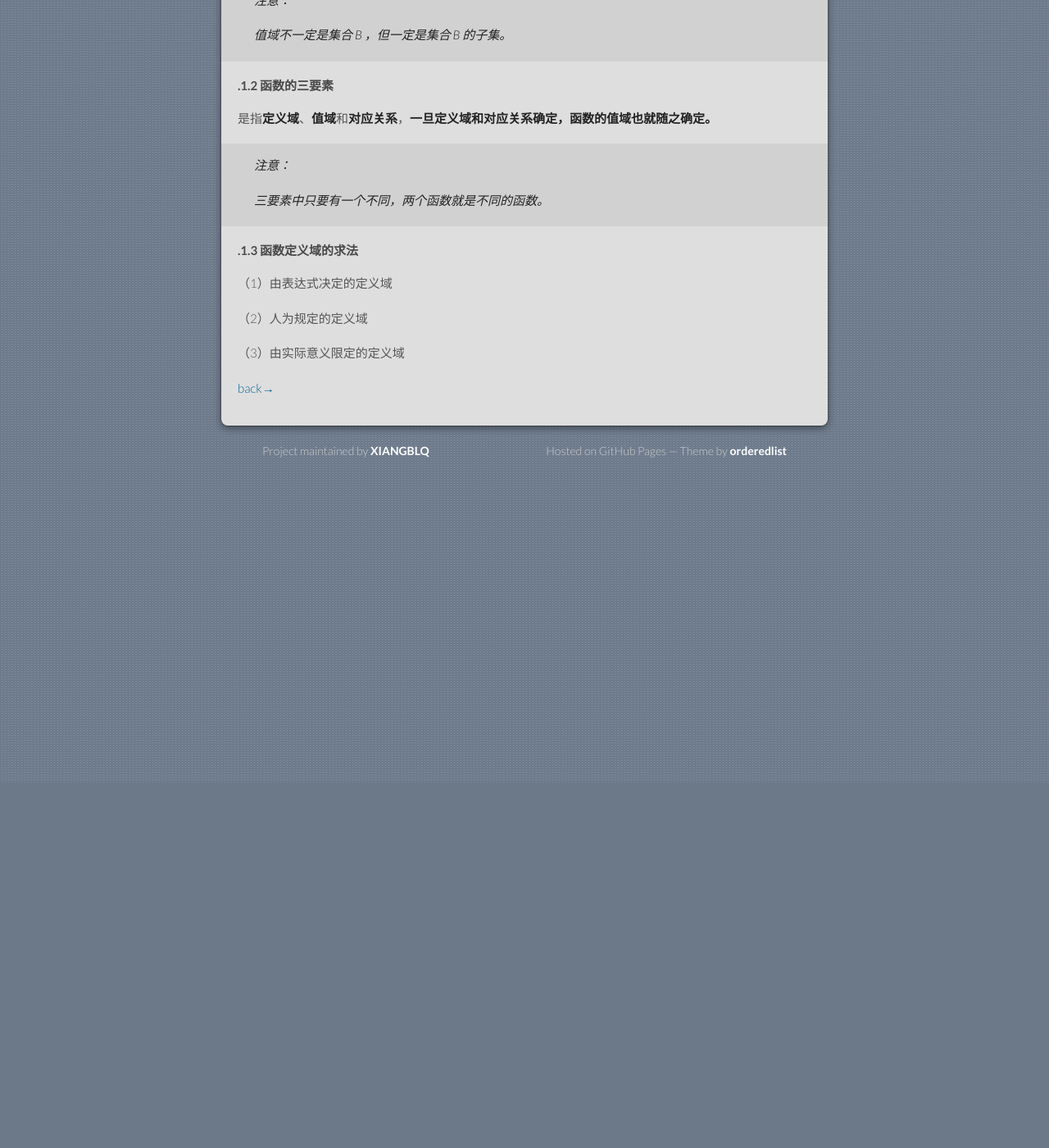
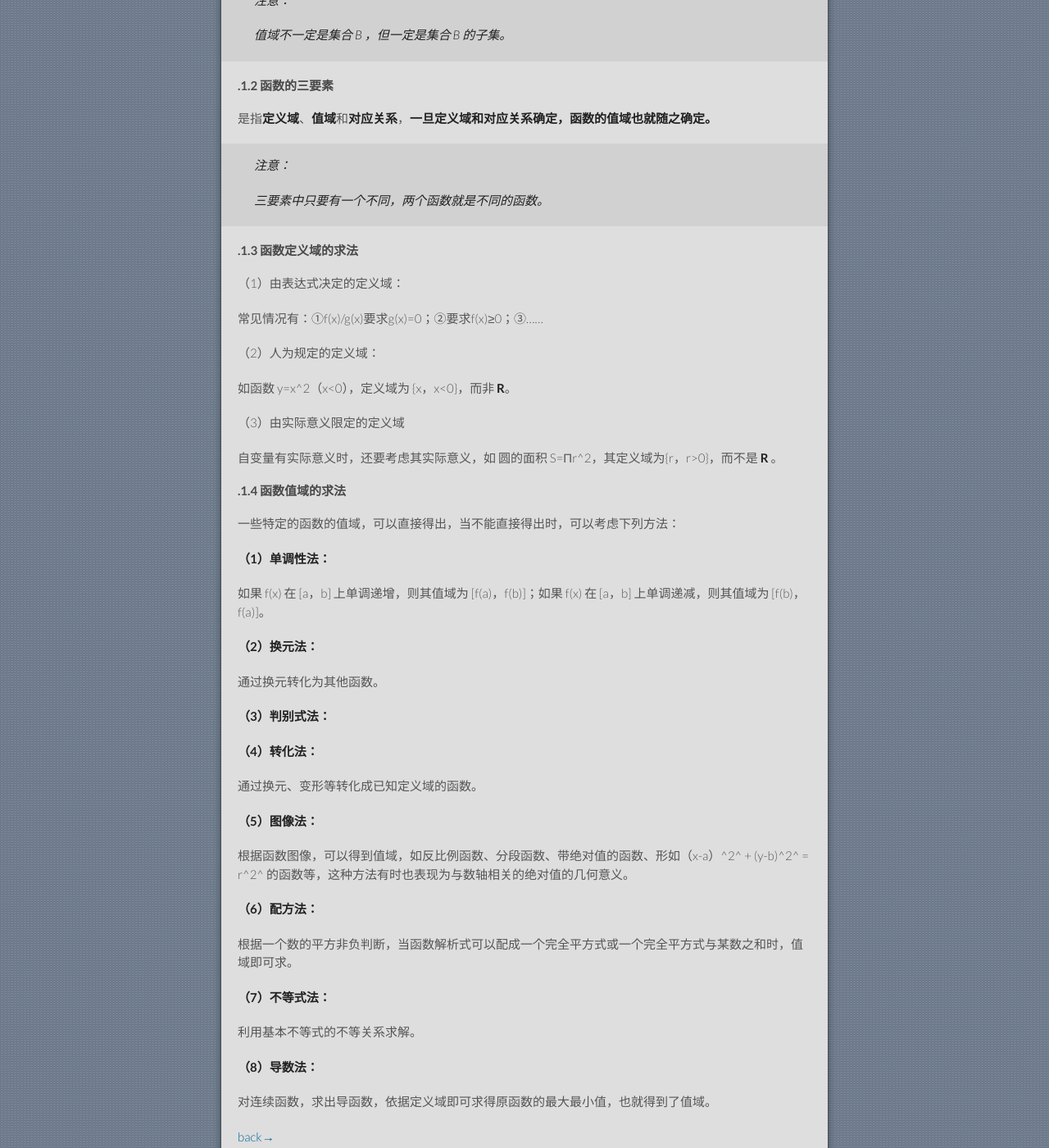
Before and after one commit to XIANGBLQ/wenzhai, a Jekyll site: the page built from pages/biji/jichu/biji/shuxue/gaozhong/2-初等函数.md, in a window 1280 px wide and 1400 px high, scrolled down 446 px. Shown: the whole window at 82% size. Built offline with Jekyll 4.4.1, drawn with Linux system fonts in a browser that asks for light colours; our own code applies the rules of GitHub Pages for plain Markdown files; before the commit the page ends 1076 px from its top, so only the background shows below that.

Commit message:
Update 2-初等函数.md

```diff
--- a/pages/biji/jichu/biji/shuxue/gaozhong/2-初等函数.md
+++ b/pages/biji/jichu/biji/shuxue/gaozhong/2-初等函数.md
@@ -26,11 +26,53 @@ layout: default
 
 #### .1.3 函数定义域的求法
 
-（1）由表达式决定的定义域
+（1）由表达式决定的定义域：
 
-（2）人为规定的定义域
+常见情况有：①f(x)/g(x)要求g(x)=0；②要求f(x)≥0；③……
+
+（2）人为规定的定义域：
+
+如函数 y=x^2（x<0），定义域为 {x，x<0}，而非 **R**。
 
 （3）由实际意义限定的定义域
+
+自变量有实际意义时，还要考虑其实际意义，如 圆的面积 S=Πr^2，其定义域为{r，r>0}，而不是 **R** 。
+
+#### .1.4 函数值域的求法
+
+一些特定的函数的值域，可以直接得出，当不能直接得出时，可以考虑下列方法：
+
+**（1）单调性法：**
+
+如果 f(x) 在 [a，b] 上单调递增，则其值域为 [f(a)，f(b)]；如果 f(x) 在 [a，b] 上单调递减，则其值域为 [f(b)，f(a)]。
+
+**（2）换元法：**
+
+通过换元转化为其他函数。
+
+**（3）判别式法：**
+
+
+
+**（4）转化法：**
+
+通过换元、变形等转化成已知定义域的函数。
+
+**（5）图像法：**
+
+根据函数图像，可以得到值域，如反比例函数、分段函数、带绝对值的函数、形如（x-a）^2^ + (y-b)^2^ = r^2^ 的函数等，这种方法有时也表现为与数轴相关的绝对值的几何意义。
+
+**（6）配方法：**
+
+根据一个数的平方非负判断，当函数解析式可以配成一个完全平方式或一个完全平方式与某数之和时，值域即可求。
+
+**（7）不等式法：**
+
+利用基本不等式的不等关系求解。
+
+**（8）导数法：**
+
+对连续函数，求出导函数，依据定义域即可求得原函数的最大最小值，也就得到了值域。
 
 
 
```
